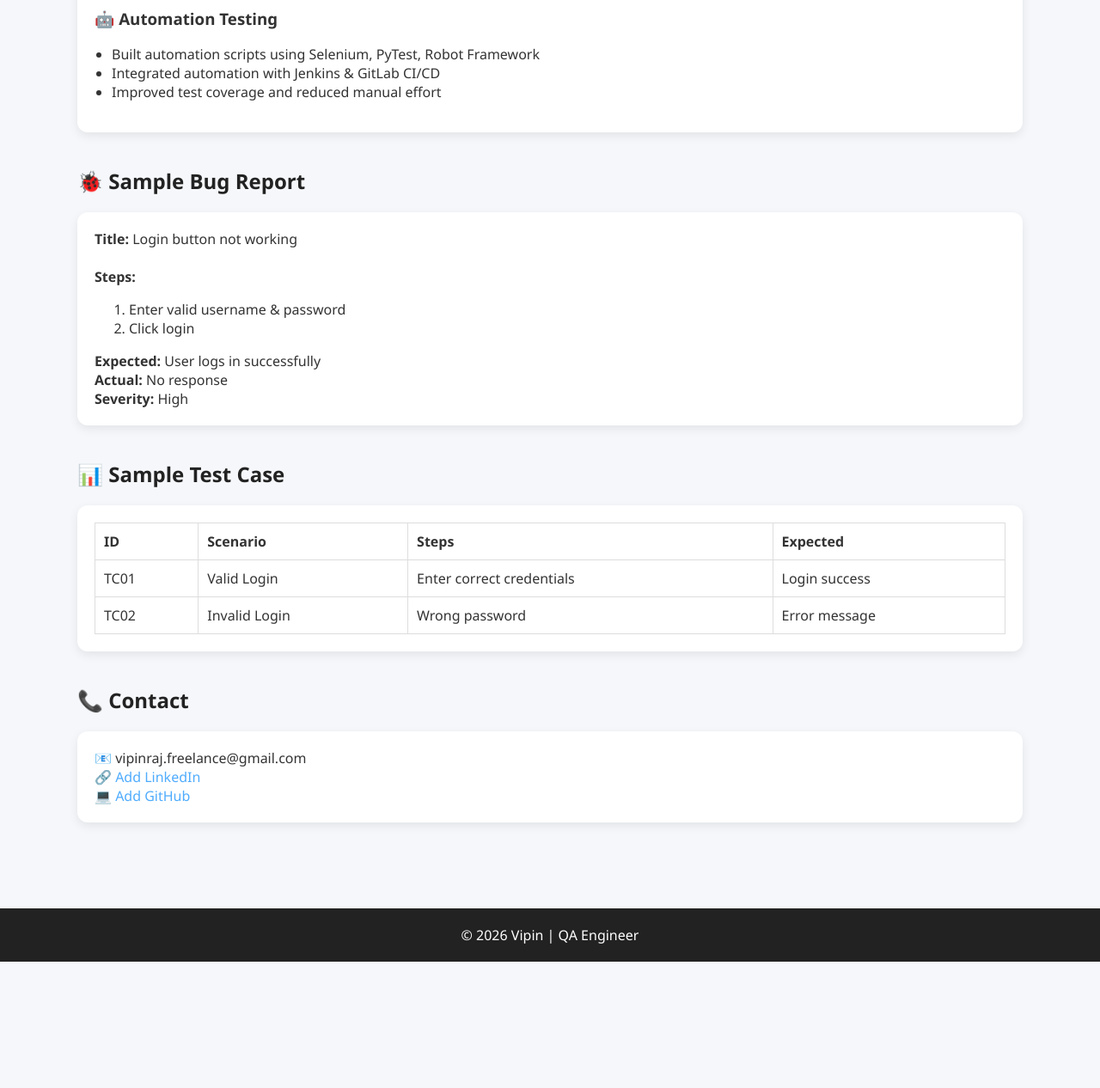
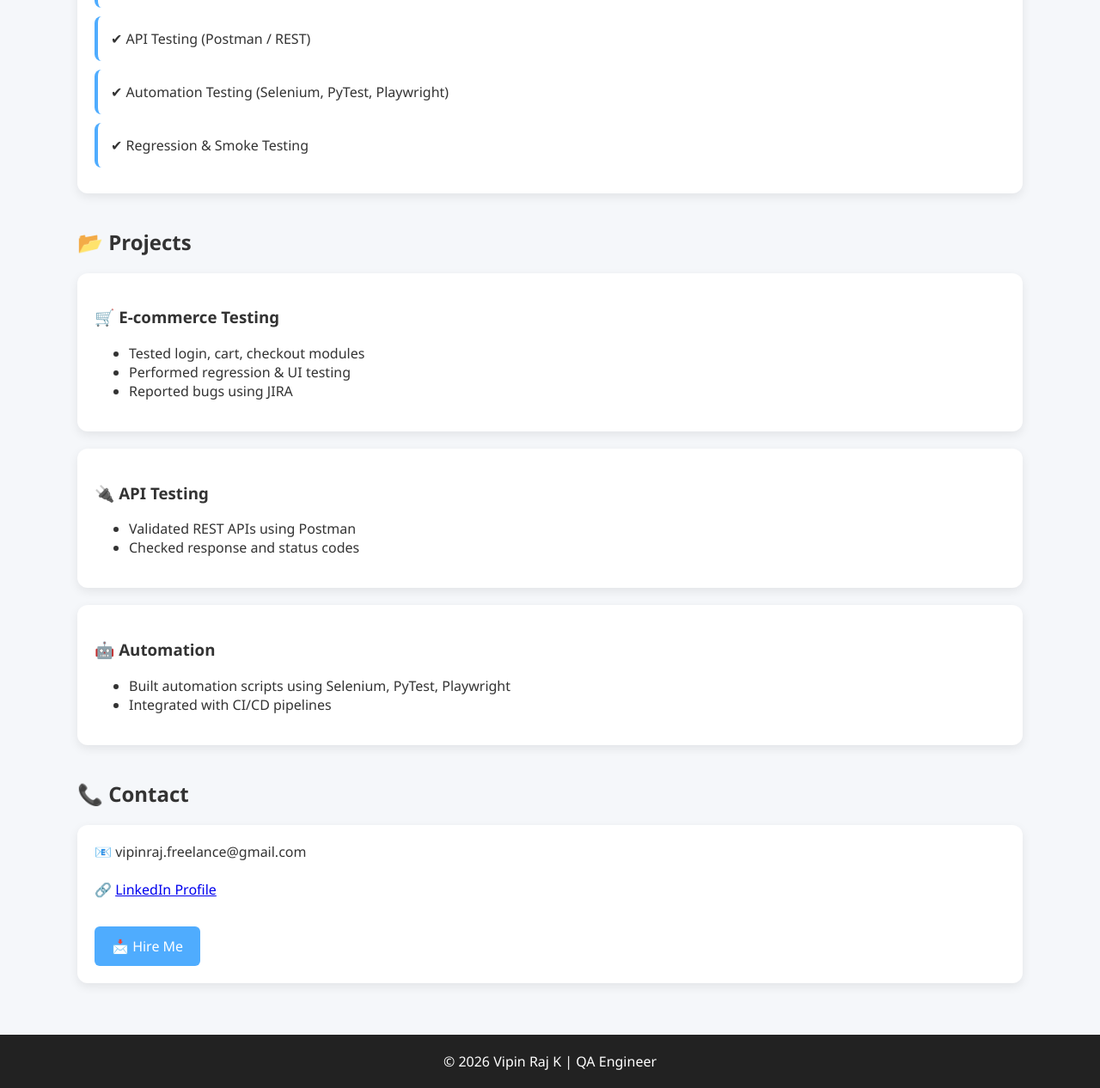
Before and after one commit to Vipinqa/vipinraj.github.io, a plain HTML site: page index.html in a window 1280 px wide. Shown: the part 1215-2481 px from the top of the page at 86% size. Before the commit the page ends 2334 px from the top, so only its background shows below. Drawn offline with Linux system fonts and the light colour scheme.

Commit message:
Update index.html

```diff
--- a/index.html
+++ b/index.html
@@ -3,7 +3,7 @@
 <head>
 <meta charset="UTF-8">
 <meta name="viewport" content="width=device-width, initial-scale=1.0">
-<title>Vipin | QA Engineer</title>
+<title>Vipin Raj K | QA Engineer</title>
 
 <style>
 body {
@@ -20,15 +20,8 @@ header {
     text-align: center;
 }
 
-header h1 {
-    margin: 0;
-    font-size: 40px;
-}
-
-header p {
-    font-size: 18px;
-    margin-top: 10px;
-}
+header h1 { font-size: 42px; margin: 0; }
+header p { font-size: 18px; }
 
 .container {
     max-width: 1100px;
@@ -36,35 +29,22 @@ header p {
     padding: 20px;
 }
 
-.section {
-    margin-bottom: 40px;
-}
-
-.section h2 {
-    margin-bottom: 20px;
-    color: #222;
-}
+.section { margin-bottom: 40px; }
 
 .card {
     background: white;
     padding: 20px;
-    margin-bottom: 20px;
     border-radius: 12px;
     box-shadow: 0 4px 12px rgba(0,0,0,0.08);
+    margin-bottom: 20px;
     transition: 0.3s;
 }
 
-.card:hover {
-    transform: translateY(-5px);
-}
-
-ul {
-    padding-left: 20px;
-}
+.card:hover { transform: translateY(-5px); }
 
 .skills {
     display: grid;
-    grid-template-columns: repeat(auto-fit, minmax(250px, 1fr));
+    grid-template-columns: repeat(auto-fit, minmax(220px, 1fr));
     gap: 15px;
 }
 
@@ -73,22 +53,25 @@ ul {
     padding: 15px;
     border-radius: 10px;
     text-align: center;
-    font-weight: 500;
     box-shadow: 0 2px 8px rgba(0,0,0,0.05);
 }
 
-table {
-    width: 100%;
-    border-collapse: collapse;
+.service-box {
+    background: #fff;
+    padding: 15px;
+    border-left: 4px solid #4facfe;
+    margin-bottom: 10px;
+    border-radius: 8px;
 }
 
-table, th, td {
-    border: 1px solid #ddd;
-}
-
-th, td {
-    padding: 10px;
-    text-align: left;
+.button {
+    display: inline-block;
+    padding: 12px 20px;
+    background: #4facfe;
+    color: white;
+    border-radius: 6px;
+    text-decoration: none;
+    margin-top: 10px;
 }
 
 .footer {
@@ -96,139 +79,125 @@ th, td {
     padding: 20px;
     background: #222;
     color: white;
-    margin-top: 40px;
-}
-
-a {
-    color: #4facfe;
-    text-decoration: none;
 }
 </style>
-
 </head>
 
 <body>
 
 <header>
-    <h1>Vipin</h1>
+    <h1>Vipin Raj K</h1>
     <p>QA Engineer | 3.6 Years Experience | Manual & Automation Testing</p>
 </header>
 
 <div class="container">
 
+<!-- ABOUT -->
 <div class="section">
 <h2>👋 About Me</h2>
 <div class="card">
-        QA Engineer with 3.6 years of experience in Manual and Automation Testing.
-        Skilled in Python, Selenium, PyTest, Robot Framework, API Testing, and CI/CD pipelines.
-        Passionate about delivering high-quality, bug-free applications.
+QA Engineer with 3.6 years of experience in Manual and Automation Testing,
+specializing in building reliable and scalable test solutions.<br><br>
+
+✔ Strong experience in end-to-end testing of web applications including
+functional, regression, UI, and API testing.<br><br>
+
+✔ Hands-on expertise in automation using Python, Selenium, PyTest, Playwright,
+and Robot Framework to improve efficiency.<br><br>
+
+✔ Experience working with CI/CD pipelines (Jenkins, GitLab CI/CD) for
+continuous testing and faster delivery.<br><br>
+
+✔ Skilled in API testing using REST and Postman, ensuring system reliability.<br><br>
+
+✔ Strong bug tracking experience using JIRA with focus on high-quality delivery.<br><br>
+
+Open to freelance QA opportunities to help deliver bug-free applications.
 </div>
 </div>
 
+<!-- SKILLS -->
 <div class="section">
 <h2>🧪 Skills</h2>
 <div class="skills">
 <div class="skill-box">Manual Testing</div>
 <div class="skill-box">Selenium</div>
 <div class="skill-box">PyTest</div>
+<div class="skill-box">Playwright</div>
 <div class="skill-box">Robot Framework</div>
 <div class="skill-box">Python</div>
-        <div class="skill-box">API Testing (REST)</div>
+<div class="skill-box">API Testing</div>
 <div class="skill-box">Postman</div>
 <div class="skill-box">JIRA</div>
 <div class="skill-box">Git</div>
 <div class="skill-box">Jenkins</div>
 <div class="skill-box">GitLab CI/CD</div>
-        <div class="skill-box">Agile Testing</div>
 </div>
 </div>
 
+<!-- SERVICES (IMPORTANT FOR FREELANCE) -->
+<div class="section">
+<h2>💼 Services I Offer</h2>
+<div class="card">
+<div class="service-box">✔ Manual Testing (Web & Mobile)</div>
+<div class="service-box">✔ Test Case Design & Execution</div>
+<div class="service-box">✔ Bug Reporting with Screenshots</div>
+<div class="service-box">✔ API Testing (Postman / REST)</div>
+<div class="service-box">✔ Automation Testing (Selenium, PyTest, Playwright)</div>
+<div class="service-box">✔ Regression & Smoke Testing</div>
+</div>
+</div>
+
+<!-- PROJECTS -->
 <div class="section">
 <h2>📂 Projects</h2>
 
 <div class="card">
-        <h3>🛒 E-commerce Website Testing</h3>
+<h3>🛒 E-commerce Testing</h3>
 <ul>
-            <li>Designed and executed test cases for login, cart, and checkout</li>
-            <li>Performed regression, UI, and functional testing</li>
-            <li>Reported bugs using JIRA with proper severity & priority</li>
+<li>Tested login, cart, checkout modules</li>
+<li>Performed regression & UI testing</li>
+<li>Reported bugs using JIRA</li>
 </ul>
 </div>
 
 <div class="card">
 <h3>🔌 API Testing</h3>
 <ul>
-            <li>Tested REST APIs using Postman</li>
-            <li>Validated status codes and response data</li>
-            <li>Created reusable API collections</li>
+<li>Validated REST APIs using Postman</li>
+<li>Checked response and status codes</li>
 </ul>
 </div>
 
 <div class="card">
-        <h3>🤖 Automation Testing</h3>
+<h3>🤖 Automation</h3>
 <ul>
-            <li>Built automation scripts using Selenium, PyTest, Robot Framework</li>
-            <li>Integrated automation with Jenkins & GitLab CI/CD</li>
-            <li>Improved test coverage and reduced manual effort</li>
+<li>Built automation scripts using Selenium, PyTest, Playwright</li>
+<li>Integrated with CI/CD pipelines</li>
 </ul>
 </div>
 
 </div>
 
-<div class="section">
-    <h2>🐞 Sample Bug Report</h2>
-    <div class="card">
-        <strong>Title:</strong> Login button not working <br><br>
-        <strong>Steps:</strong>
-        <ol>
-            <li>Enter valid username & password</li>
-            <li>Click login</li>
-        </ol>
-        <strong>Expected:</strong> User logs in successfully <br>
-        <strong>Actual:</strong> No response <br>
-        <strong>Severity:</strong> High
-    </div>
-</div>
-
-<div class="section">
-    <h2>📊 Sample Test Case</h2>
-    <div class="card">
-        <table>
-            <tr>
-                <th>ID</th>
-                <th>Scenario</th>
-                <th>Steps</th>
-                <th>Expected</th>
-            </tr>
-            <tr>
-                <td>TC01</td>
-                <td>Valid Login</td>
-                <td>Enter correct credentials</td>
-                <td>Login success</td>
-            </tr>
-            <tr>
-                <td>TC02</td>
-                <td>Invalid Login</td>
-                <td>Wrong password</td>
-                <td>Error message</td>
-            </tr>
-        </table>
-    </div>
-</div>
-
+<!-- CONTACT -->
 <div class="section">
 <h2>📞 Contact</h2>
 <div class="card">
-        📧 vipinraj.freelance@gmail.com <br>
-        🔗 <a href="#">Add LinkedIn</a> <br>
-        💻 <a href="#">Add GitHub</a>
+📧 vipinraj.freelance@gmail.com <br><br>
+
+🔗 <a href="https://www.linkedin.com/in/vipinraj/" target="_blank">
+LinkedIn Profile</a><br><br>
+
+<a class="button" href="mailto:vipinraj.freelance@gmail.com">
+📩 Hire Me
+</a>
 </div>
 </div>
 
 </div>
 
 <div class="footer">
-    © 2026 Vipin | QA Engineer
+© 2026 Vipin Raj K | QA Engineer
 </div>
 
 </body>
```
Lines whose indentation alone changed are shown as unchanged.
